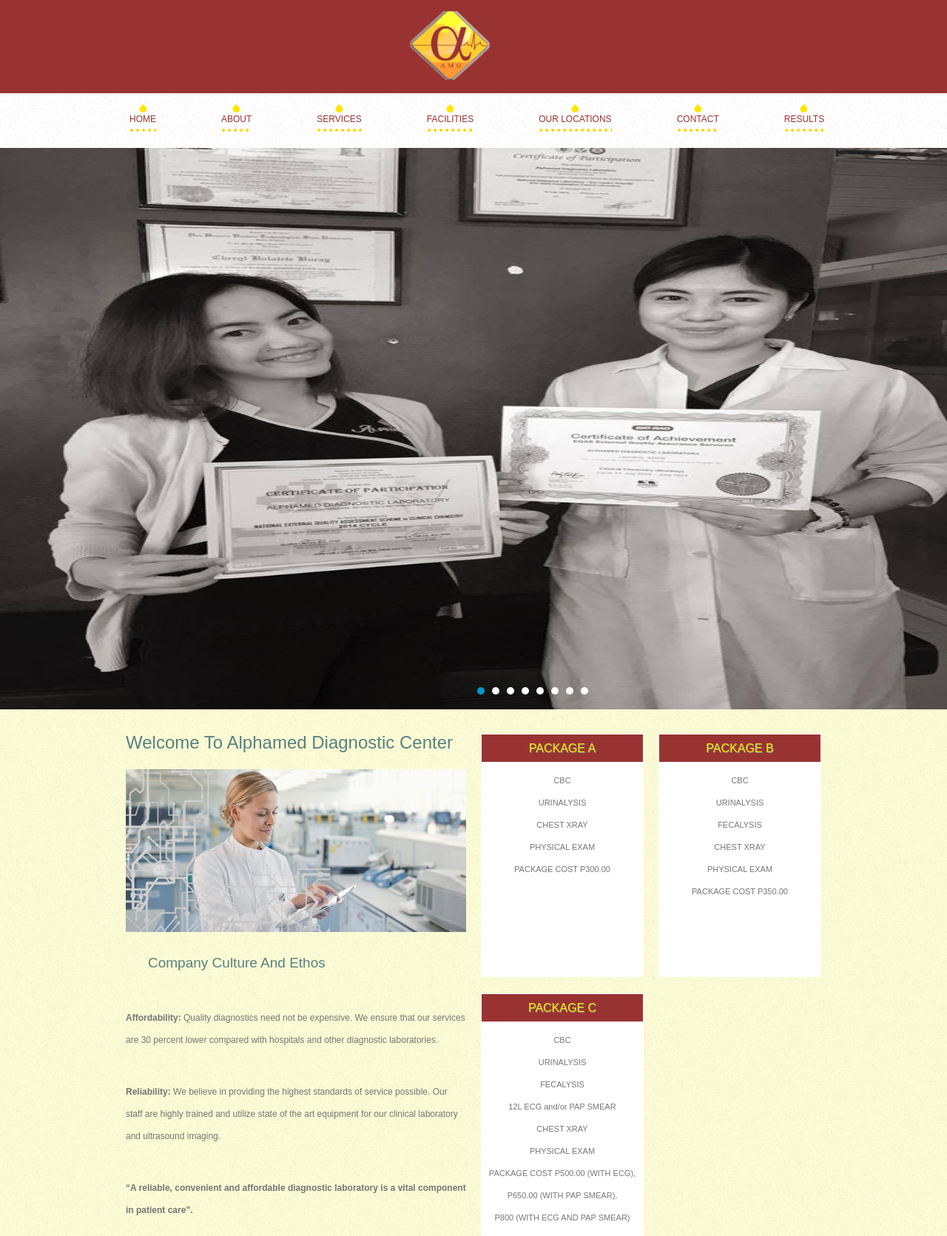
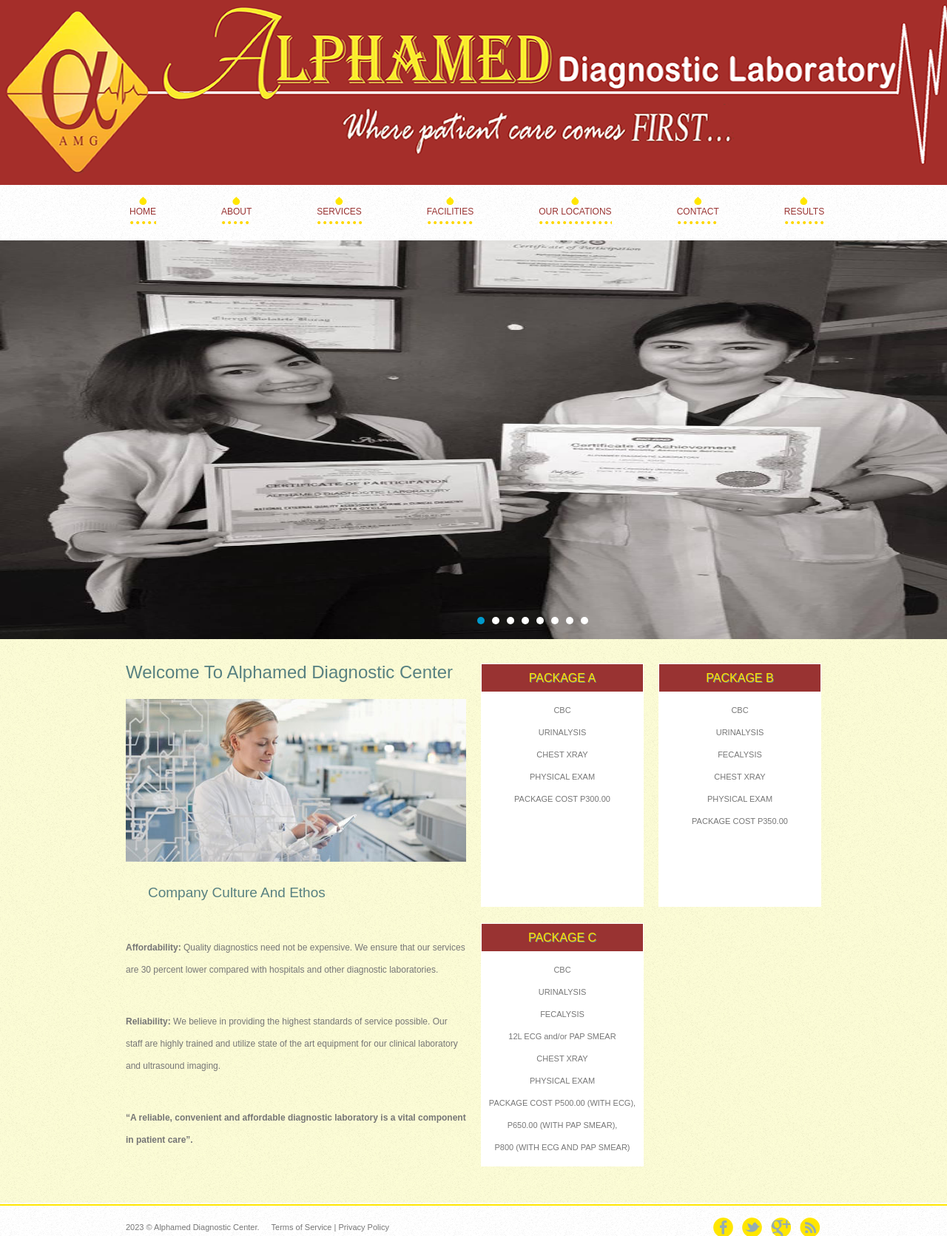
Before and after one commit to rusjave/alphamed, a CodeIgniter app: page /database/ in a window 1280 px wide. Shown: the top 1671 px of the page at 74% size. Run offline with CodeIgniter, Linux system fonts and the light colour scheme; some libraries are stand-ins or nearby versions.

Commit message:
Add banner on homepage and adjust slider size

```diff
--- a/application/views/public/_includes/header.php
+++ b/application/views/public/_includes/header.php
@@ -9,7 +9,7 @@
 </head>
 <body>
 	<div id="header">
-		<div class="header-logo"><a href="<?php echo base_url('/');?>" class="logo"><img src="<?php echo base_url('/assets/images/alphamed-logo.png'); ?>" alt="alphamed-logo." style="height: 93px;"></a></div>
+		<div class="header-logo"><a href="<?php echo base_url('/');?>" class="logo"></a></div>
 		<ul>
 			<li class="selected">
 			<!-- 	<a href="/">home</a> -->
--- a/application/views/public/home.php
+++ b/application/views/public/home.php
@@ -6,14 +6,14 @@
 
             <div class="banner" id="lazyload">
                 <ul>
-                     <li><img data-src="<?php echo base_url('assets/images/alphamed-slider1.jpg'); ?>" style="height: 758.8px; width: 1349px;"></li>
-                     <li><img data-src="<?php echo base_url('assets/images/alphamed-slider2.jpg'); ?>"  style="height: 758.8px; width: 1349px;"></li>
-                     <li><img data-src="<?php echo base_url('assets/images/alphamed-slider3.jpg'); ?>"  style="height: 758.8px; width: 1349px;"></li>
-                     <li><img data-src="<?php echo base_url('assets/images/alphamed-slider4.jpg'); ?>"  style="height: 758.8px; width: 1349px;"></li>
-                     <li><img data-src="<?php echo base_url('assets/images/alphamed-slider5.jpg'); ?>"  style="height: 758.8px; width: 1349px;"></li>
-                     <li><img data-src="<?php echo base_url('assets/images/alphamed-slider6.jpg'); ?>"  style="height: 758.8px; width: 1349px;"></li>
-                     <li><img data-src="<?php echo base_url('assets/images/alphamed-slider7.jpg'); ?>"  style="height: 758.8px; width: 1349px;"></li>
-                     <li><img data-src="<?php echo base_url('assets/images/alphamed-slider8.jpg'); ?>"  style="height: 758.8px; width: 1349px;"></li>
+                     <li><img data-src="<?php echo base_url('assets/images/alphamed-slider1.jpg'); ?>" style="height: 538.8px; width: 100%;"></li>
+                     <li><img data-src="<?php echo base_url('assets/images/alphamed-slider2.jpg'); ?>"  style="height: 538.8px; width: 100%;"></li>
+                     <li><img data-src="<?php echo base_url('assets/images/alphamed-slider3.jpg'); ?>"  style="height: 538.8px; width: 100%;"></li>
+                     <li><img data-src="<?php echo base_url('assets/images/alphamed-slider4.jpg'); ?>"  style="height: 538.8px; width: 100%;"></li>
+                     <li><img data-src="<?php echo base_url('assets/images/alphamed-slider5.jpg'); ?>"  style="height: 538.8px; width: 100%;"></li>
+                     <li><img data-src="<?php echo base_url('assets/images/alphamed-slider6.jpg'); ?>"  style="height: 538.8px; width: 100%;"></li>
+                     <li><img data-src="<?php echo base_url('assets/images/alphamed-slider7.jpg'); ?>"  style="height: 538.8px; width: 100%;"></li>
+                     <li><img data-src="<?php echo base_url('assets/images/alphamed-slider8.jpg'); ?>"  style="height: 538.8px; width: 100%;"></li>
                 </ul>
             </div>
         </div>
--- a/assets/css/style.css
+++ b/assets/css/style.css
@@ -16,12 +16,11 @@
 	padding: 0;
 }
 #header {
-	/*background: url(../images/bg-header.jpg) repeat-x;*/
+	background: url(../images/banner.png) no-repeat;
 	margin: 0;
-	padding: 0px 0 0;
+	padding: 125px 0 0;
 }
 #header .header-logo {
-	background-color: #993332;
 	padding: 15px;
 }
 #header a.logo {
```
Also changed, not shown: assets/images/banner.png (added).
